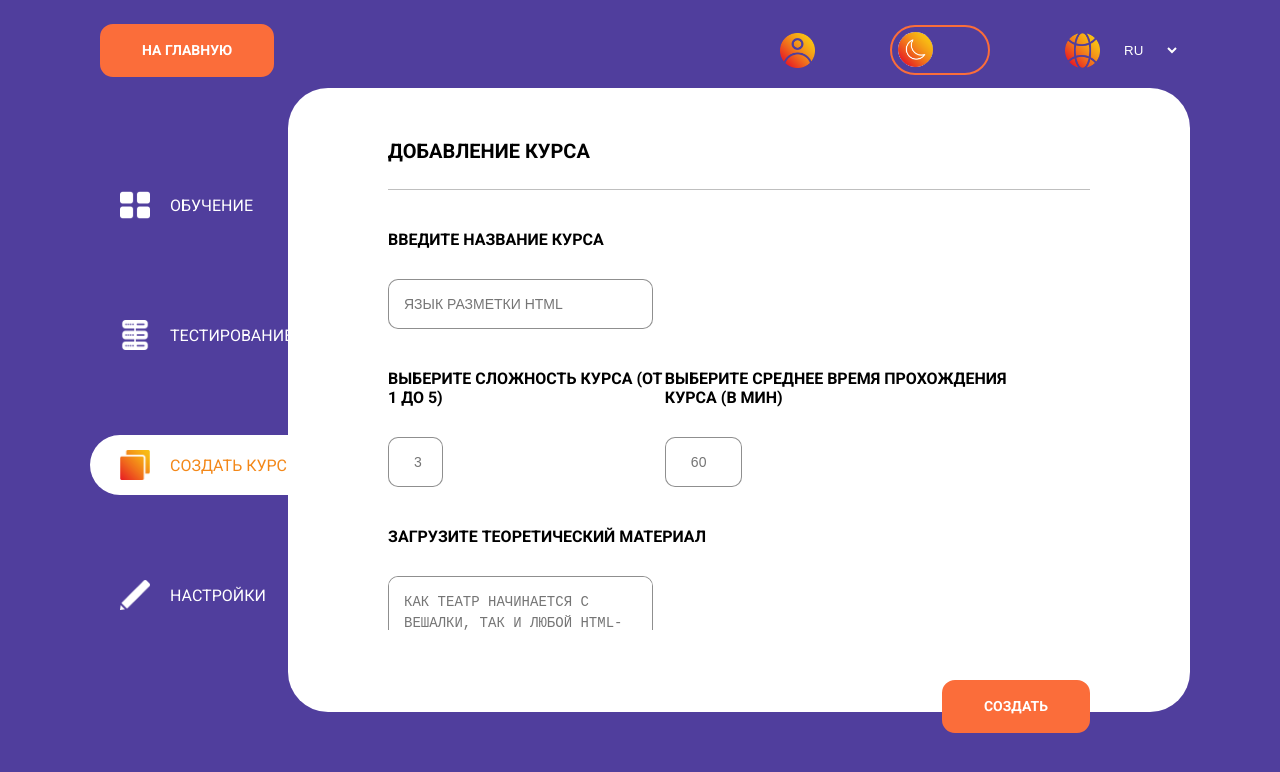
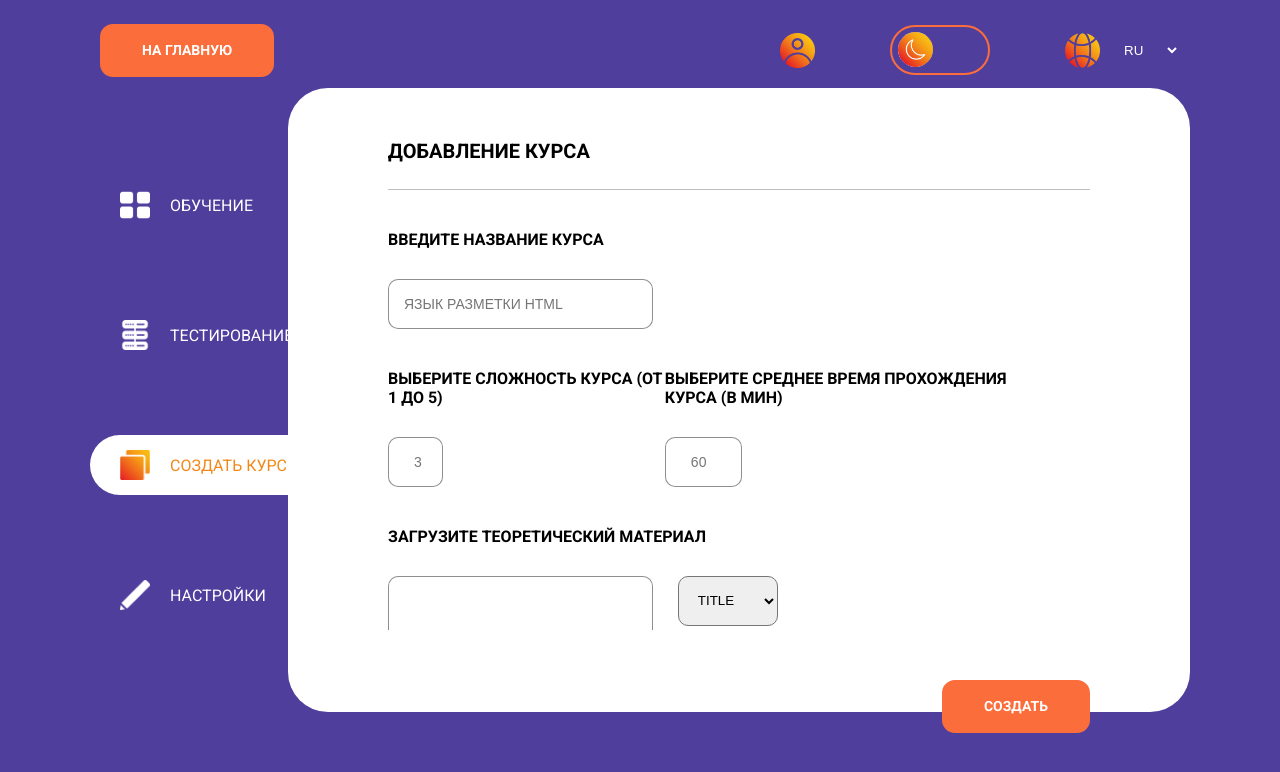
Before and after one commit to AnnaIgnatova/study-app, a React (Create React App) app in the folder study-app/: page /create-course in a window 1280 px wide. Shown: the top 772 px of the page. Built offline with nearby package versions, Linux system fonts and the light colour scheme.

Commit message:
feat: add theory creating

```diff
--- /dev/null
+++ b/study-app/src/pages/createCourse/createTheoryContainer/index.tsx
@@ -0,0 +1,38 @@
+import { ChangeEvent, useState } from 'react';
+import { useTranslation } from 'react-i18next';
+
+export interface CreateTheoryProps {
+  createTheoryBlock: (data: any, i: any) => void;
+  i: number;
+  item: any;
+}
+
+export const CreateTheoryContainer = (props: CreateTheoryProps) => {
+  const { t } = useTranslation();
+  const { createTheoryBlock, i, item } = props;
+  const [type, setType] = useState<string>(Object.keys(item)[0]);
+  const [text, setText] = useState<string>(item[type]);
+
+  const addInfo = (event: ChangeEvent) => {
+    setText((event.target as HTMLTextAreaElement).value);
+    const data = { [type]: text };
+    createTheoryBlock(data, i);
+  };
+
+  const changeType = (e: ChangeEvent) => {
+    const value = (e.target as HTMLSelectElement).value;
+    setType(value);
+    createTheoryBlock({ [value]: text }, i);
+  };
+
+  return (
+    <div className="course-add-field">
+      <textarea placeholder={text} rows={3} onChange={addInfo}></textarea>
+      <select onChange={changeType}>
+        <option value="title">title</option>
+        <option value="img">img</option>
+        <option value="text">text</option>
+      </select>
+    </div>
+  );
+};
--- a/study-app/src/pages/createCourse/index.tsx
+++ b/study-app/src/pages/createCourse/index.tsx
@@ -8,12 +8,52 @@ import { useAppDispatch, useAppSelector } from '../../store';
 import { Link } from 'react-router-dom';
 import { ArrowBtn } from '../../components/arrowBtn';
 import { changeCourseCreated } from '../../features/modal/modalSlice';
+import ICourseData from '../../types/course.type';
+import { NotFilledBtn } from '../../components/notFilledBtn';
+import { CreateTheoryContainer } from './createTheoryContainer';
+
+const defaultCourseInfo = {
+  name: '',
+  subtitle: '',
+  level: 0,
+  time: 0,
+  theory: '',
+  practise: '',
+  testing: '',
+  examples: '',
+  img: '',
+};
 
 export const CreateCourse = () => {
   const { t } = useTranslation();
   const [isModalOpen, setModalOpen] = useState<boolean>(false);
   const dispatch = useAppDispatch();
   const { isCourseCreated } = useAppSelector((state) => state.modalReducer);
+  const [courseData, setCourseData] = useState<ICourseData>({
+    ...defaultCourseInfo,
+  });
+  const [theoryInfo, setTheoryInfo] = useState<any>({ 0: { title: '' } });
+  const [practiseInfo, setPracriseInfo] = useState<any>({});
+  const [examplesInfo, setExamplesInfo] = useState<any>({});
+
+  const createTheoryBlock = (data: any, i: any) => {
+    setTheoryInfo((state: any) => {
+      return {
+        ...state,
+        [i]: data,
+      };
+    });
+  };
+
+  const addCreateTheoryBlock = () => {
+    setTheoryInfo((state: any) => {
+      return {
+        ...state,
+        [Object.keys(theoryInfo).length]: { title: '' },
+      };
+    });
+  };
+
   return (
     <>
       {isModalOpen && <ModalCreateCourse setModalOpen={setModalOpen} />}
@@ -25,7 +65,18 @@ export const CreateCourse = () => {
           <div className="theory-description">
             <div className="create-course-block">
               <h3>{t('createCourse.name')}</h3>
-              <input type="text" placeholder={t('createCourse.nameInput')} />
+              <input
+                type="text"
+                placeholder={t('createCourse.nameInput')}
+                onInput={(e) => {
+                  setCourseData((state) => {
+                    return {
+                      ...state,
+                      name: (e.target as HTMLInputElement).value,
+                    };
+                  });
+                }}
+              />
             </div>
             <div className="create-course-wrapper">
               <div className="create-course-block">
@@ -39,7 +90,11 @@ export const CreateCourse = () => {
             </div>
             <div className="create-course-block">
               <h3>{t('createCourse.theory')}</h3>
-              <textarea placeholder={t('createCourse.theoryInput')} rows={10}></textarea>
+              {theoryInfo &&
+                Object.values(theoryInfo).map((item, i) => (
+                  <CreateTheoryContainer createTheoryBlock={createTheoryBlock} i={i} item={item} />
+                ))}
+              <NotFilledBtn text="добавить" toggleModal={addCreateTheoryBlock} />
             </div>
             <div className="create-course-block">
               <h3>{t('createCourse.examples')}</h3>
--- a/study-app/src/pages/createCourse/style.css
+++ b/study-app/src/pages/createCourse/style.css
@@ -58,3 +58,24 @@
 .create-course-container button:hover {
   color: #fb6d3a;
 }
+.course-add-field {
+  display: flex;
+  align-items: flex-start;
+  margin-bottom: 20px;
+}
+
+.course-add-field select {
+  height: 50px;
+  width: 100px;
+  padding-left: 15px;
+  text-transform: uppercase;
+  margin-left: 25px;
+  border-radius: 10px;
+}
+.create-course-block button {
+  color: #fb6d3a;
+  margin-top: 20px;
+}
+.create-course-block button:hover {
+  color: #fff;
+}
```
